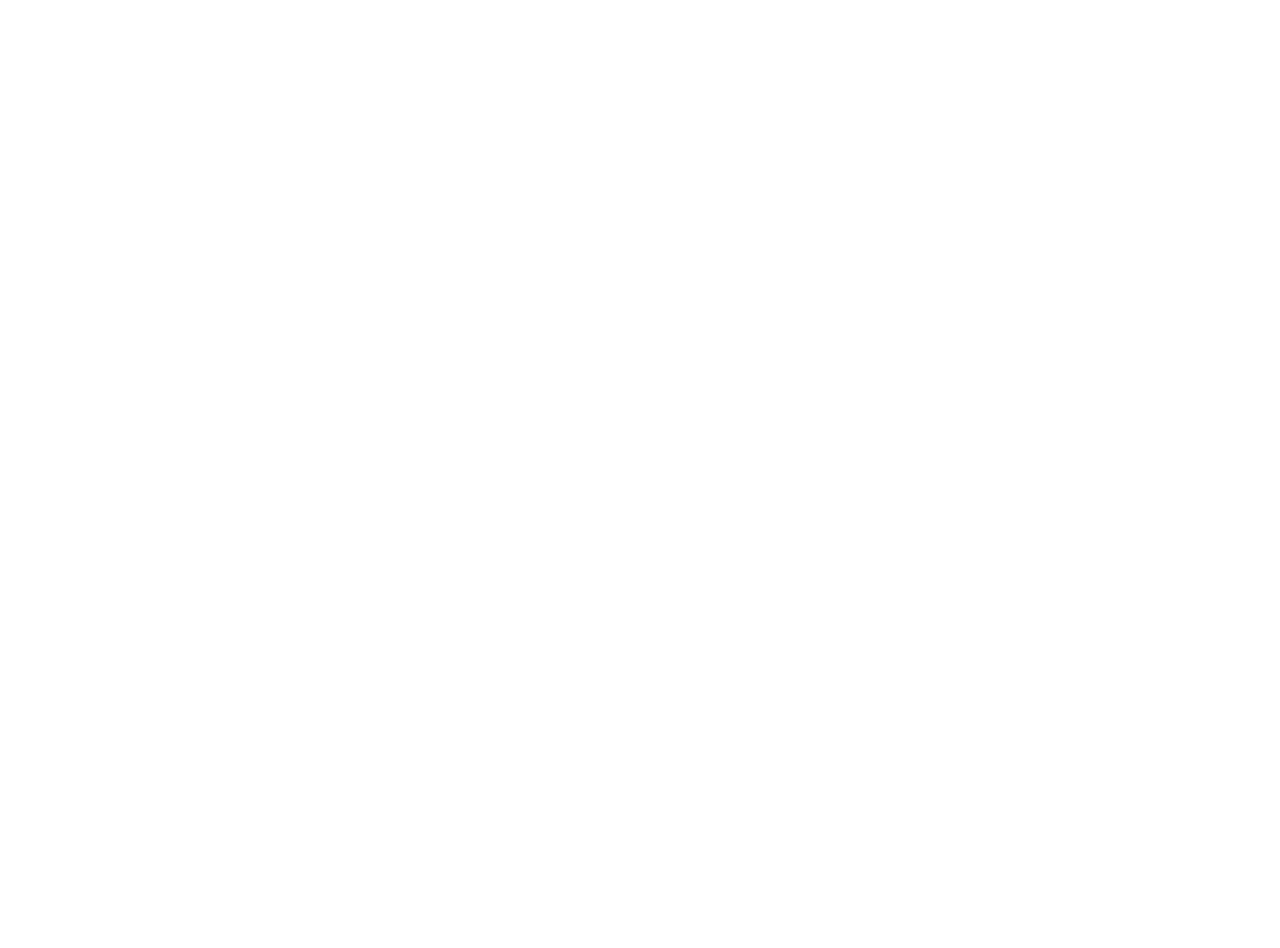
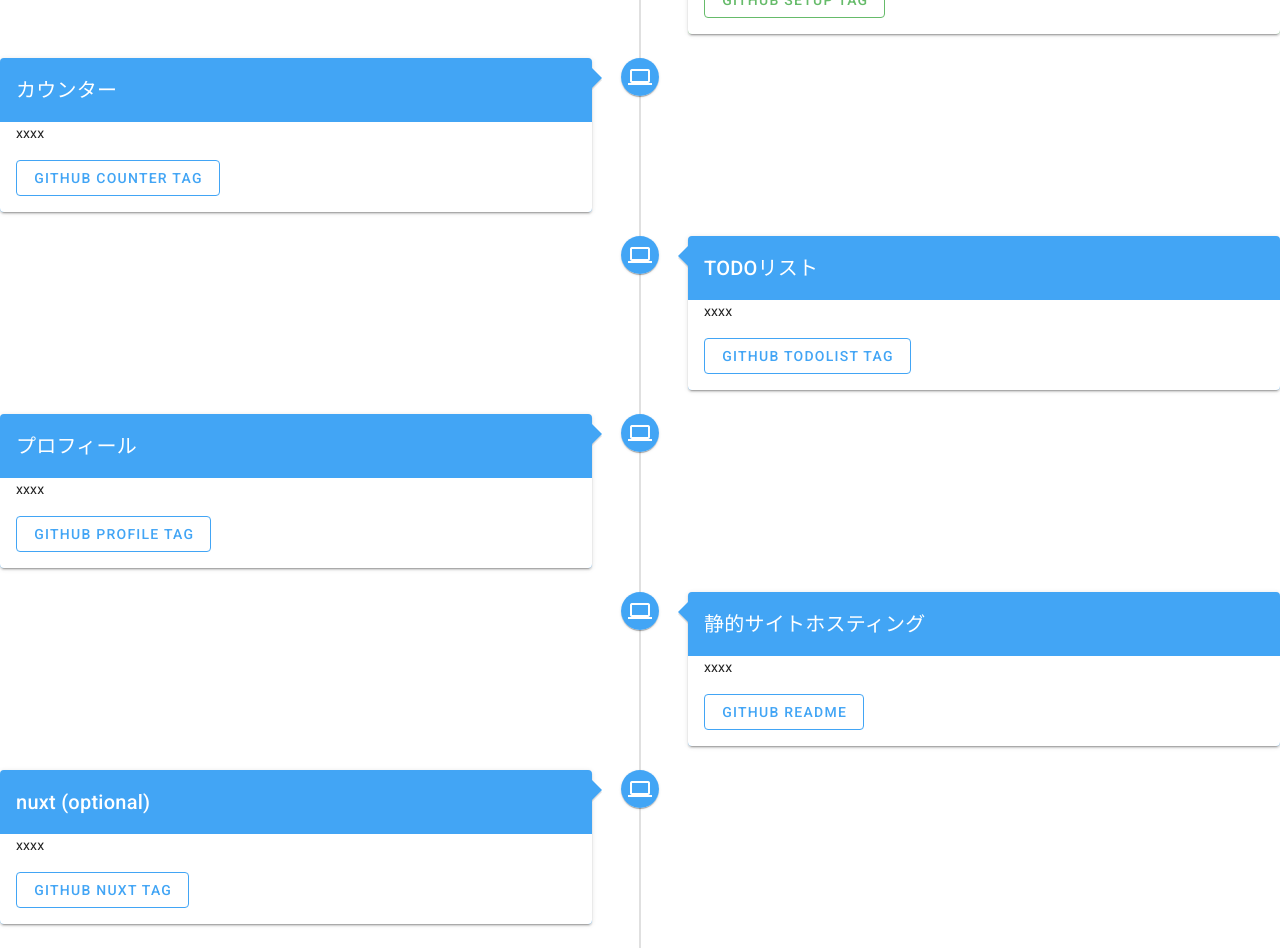
Before and after one commit to arakawamoriyuki/vue-nuxt-handson, a Vue app: page / in a window 1280 px wide. Shown: the part 920-1868 px from the top of the page. Before the commit the page ends 800 px from the top, so only its background shows below. Built offline with nearby package versions, Linux system fonts and the light colour scheme.

Commit message:
ハンズオンの流れ描いた

```diff
--- a/src/views/Home.vue
+++ b/src/views/Home.vue
@@ -1,17 +1,121 @@
 <template>
-  <v-responsive
-    class="overflow-y-auto"
-    max-height="400"
-  >
-    <div class="pa-6 text-center">
-      This is a home page
-    </div>
-  </v-responsive>
+  <v-timeline align-top :dense="$vuetify.breakpoint.smAndDown">
+    <v-timeline-item
+      v-for="(timeline, i) in timelines"
+      :key="i"
+      :color="timeline.color"
+      :icon="timeline.icon"
+      fill-dot
+    >
+      <v-card
+        :color="timeline.color"
+        dark
+      >
+        <v-card-title class="title">{{timeline.title}}</v-card-title>
+        <v-card-text class="white text--primary">
+          <p>{{timeline.description}}</p>
+          <v-btn
+            v-if="timeline.link"
+            :color="timeline.color"
+            :href="timeline.link"
+            class="mx-0"
+            outlined
+          >
+            {{timeline.linkText}}
+          </v-btn>
+        </v-card-text>
+      </v-card>
+    </v-timeline-item>
+  </v-timeline>
 </template>
 
 <script>
 export default {
   name: 'Home',
   components: {},
+  data: () => ({
+    timelines: [
+      {
+        color: 'green lighten-1',
+        title: '事前準備',
+        description: 'ハンズオン前にnodeやyarn環境を整えましょう',
+        icon: 'mdi-home',
+        link: 'https://github.com/arakawamoriyuki/vue-nuxt-handson/readme.md',
+        linkText: 'github readme',
+      },
+      {
+        color: 'green lighten-1',
+        title: '座学',
+        description: 'xxxx',
+        icon: 'mdi-book-open-variant',
+        link: 'https://github.com/arakawamoriyuki/vue-nuxt-handson/readme.md',
+        linkText: 'github readme',
+      },
+      {
+        color: 'green lighten-1',
+        title: 'Web基礎',
+        description: 'xxxx',
+        icon: 'mdi-book-open-variant',
+        link: 'https://github.com/arakawamoriyuki/vue-nuxt-handson/readme.md',
+        linkText: 'github readme',
+      },
+      {
+        color: 'green lighten-1',
+        title: 'Vue.jsについて',
+        description: 'xxxx',
+        icon: 'mdi-book-open-variant',
+        link: 'https://github.com/arakawamoriyuki/vue-nuxt-handson/readme.md',
+        linkText: 'github readme',
+      },
+      {
+        color: 'green lighten-1',
+        title: '環境構築',
+        description: 'xxxx',
+        icon: 'mdi-laptop',
+        link: 'https://github.com/arakawamoriyuki/vue-nuxt-handson/tree/setup',
+        linkText: 'github setup tag',
+      },
+      {
+        color: 'blue lighten-1',
+        title: 'カウンター',
+        description: 'xxxx',
+        icon: 'mdi-laptop',
+        link: 'https://github.com/arakawamoriyuki/vue-nuxt-handson/tree/counter',
+        linkText: 'github counter tag',
+      },
+      {
+        color: 'blue lighten-1',
+        title: 'TODOリスト',
+        description: 'xxxx',
+        icon: 'mdi-laptop',
+        link: 'https://github.com/arakawamoriyuki/vue-nuxt-handson/tree/todolist',
+        linkText: 'github todolist tag',
+      },
+      {
+        color: 'blue lighten-1',
+        title: 'プロフィール',
+        description: 'xxxx',
+        icon: 'mdi-laptop',
+        link: 'https://github.com/arakawamoriyuki/vue-nuxt-handson/tree/profile',
+        linkText: 'github profile tag',
+      },
+      {
+        color: 'blue lighten-1',
+        title: '静的サイトホスティング',
+        description: 'xxxx',
+        icon: 'mdi-laptop',
+        link: 'https://github.com/arakawamoriyuki/vue-nuxt-handson/readme.md',
+        linkText: 'github readme',
+      },
+      {
+        color: 'blue lighten-1',
+        title: 'nuxt (optional)',
+        description: 'xxxx',
+        icon: 'mdi-laptop',
+        link: 'https://github.com/arakawamoriyuki/vue-nuxt-handson/tree/nuxt',
+        linkText: 'github nuxt tag',
+      },
+    ],
+  }),
 };
 </script>
```
